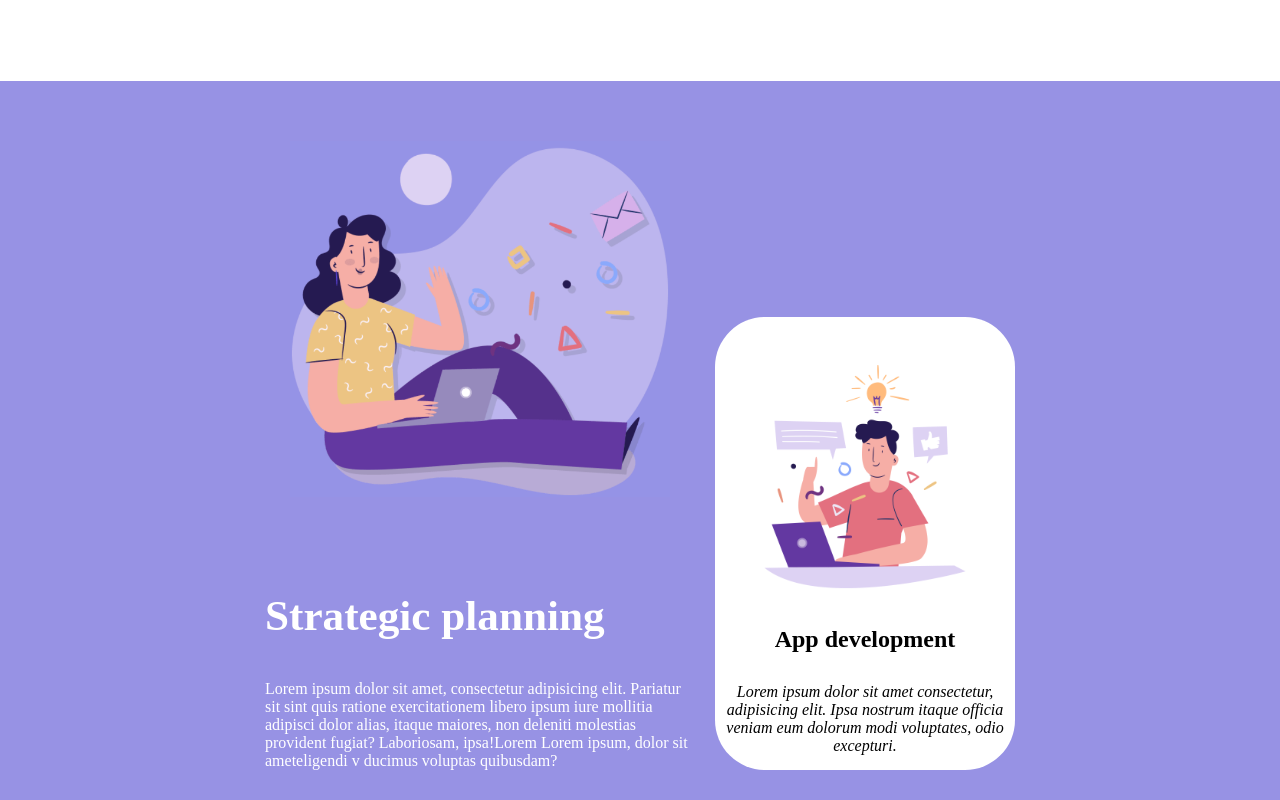
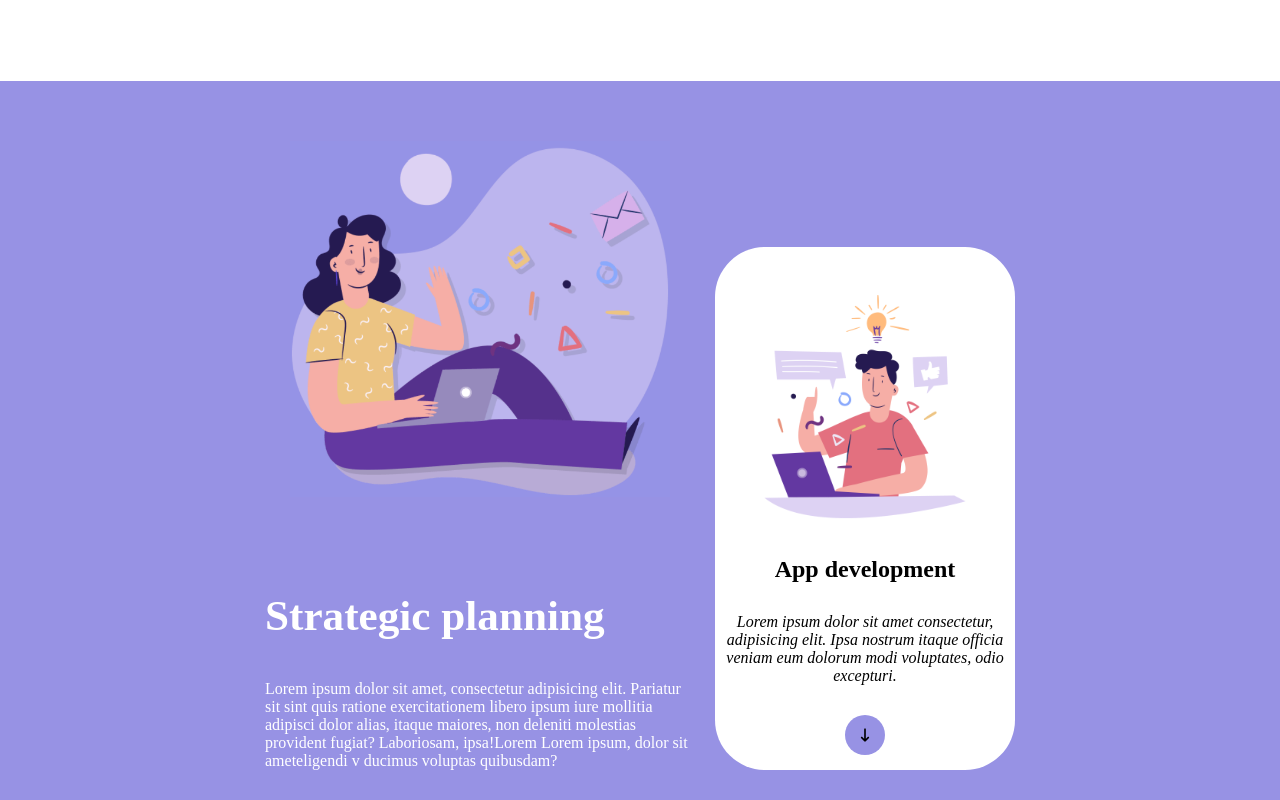
Before and after one commit to jiemarabanzado/htmlcss-responsive-layout, a plain HTML site: page index.html in a window 1280 px wide. Shown: the part 841-1641 px from the top of the page. Drawn offline with Linux system fonts and the light colour scheme.

Commit message:
planning section

```diff
--- a/index.html
+++ b/index.html
@@ -103,7 +103,7 @@
                     </div>
                     <h2>App development</h2>
                     <p><em>Lorem ipsum dolor sit amet consectetur, adipisicing elit. Ipsa nostrum itaque officia veniam eum dolorum modi voluptates, odio excepturi. </em></p>
-
+                    <button class="planning-button"><i class="fa-solid fa-arrow-down-long"></i></button>
                 </div>
 
             </div>
--- a/style.css
+++ b/style.css
@@ -163,6 +163,17 @@ header{
 .planning-right h2{
     margin-bottom: 30px;
 }
+.planning-right p{
+    margin-bottom: 30px;
+}
+.planning-button {
+    padding: 10px;
+    border: none;
+    width: 40px;
+    height: 40px;
+    border-radius: 100%;
+    background-color: #9792e4;
+}
 /*-------------------
 -----media query-----
 -------------------*/
```
